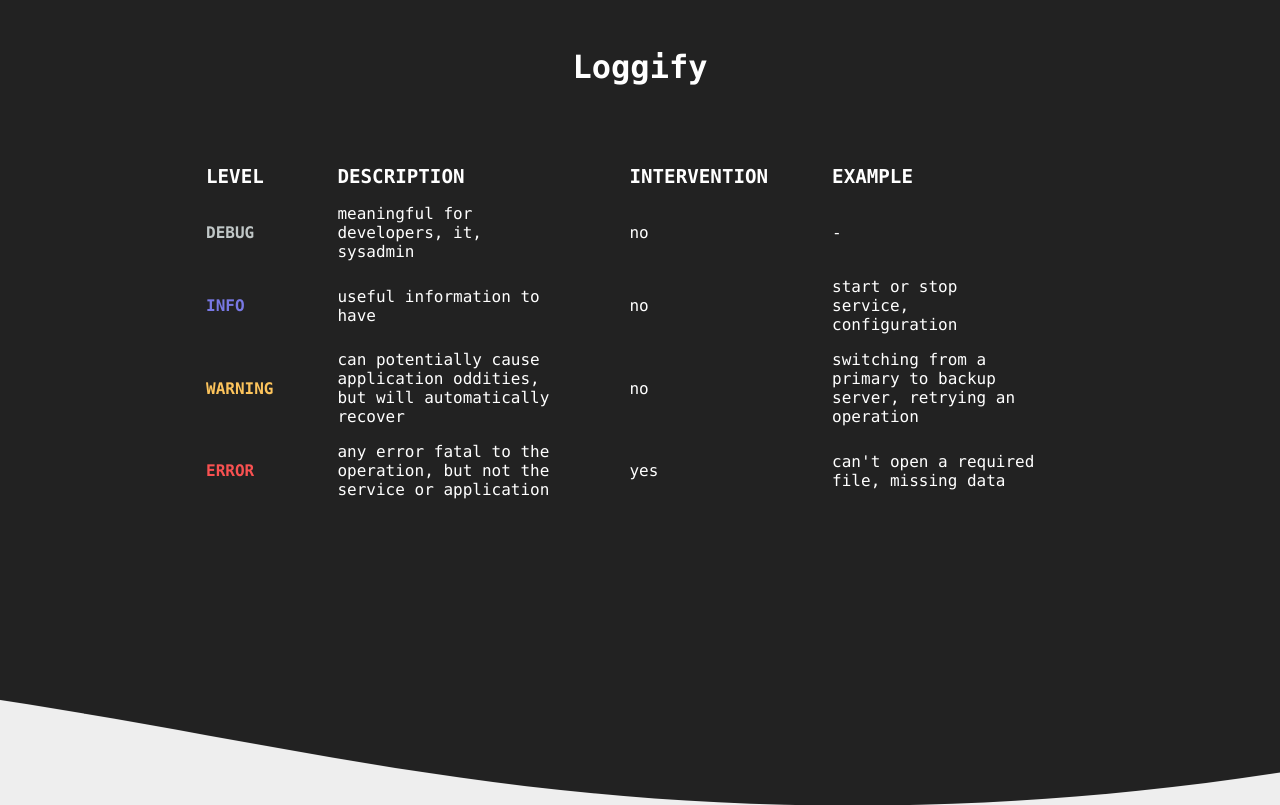
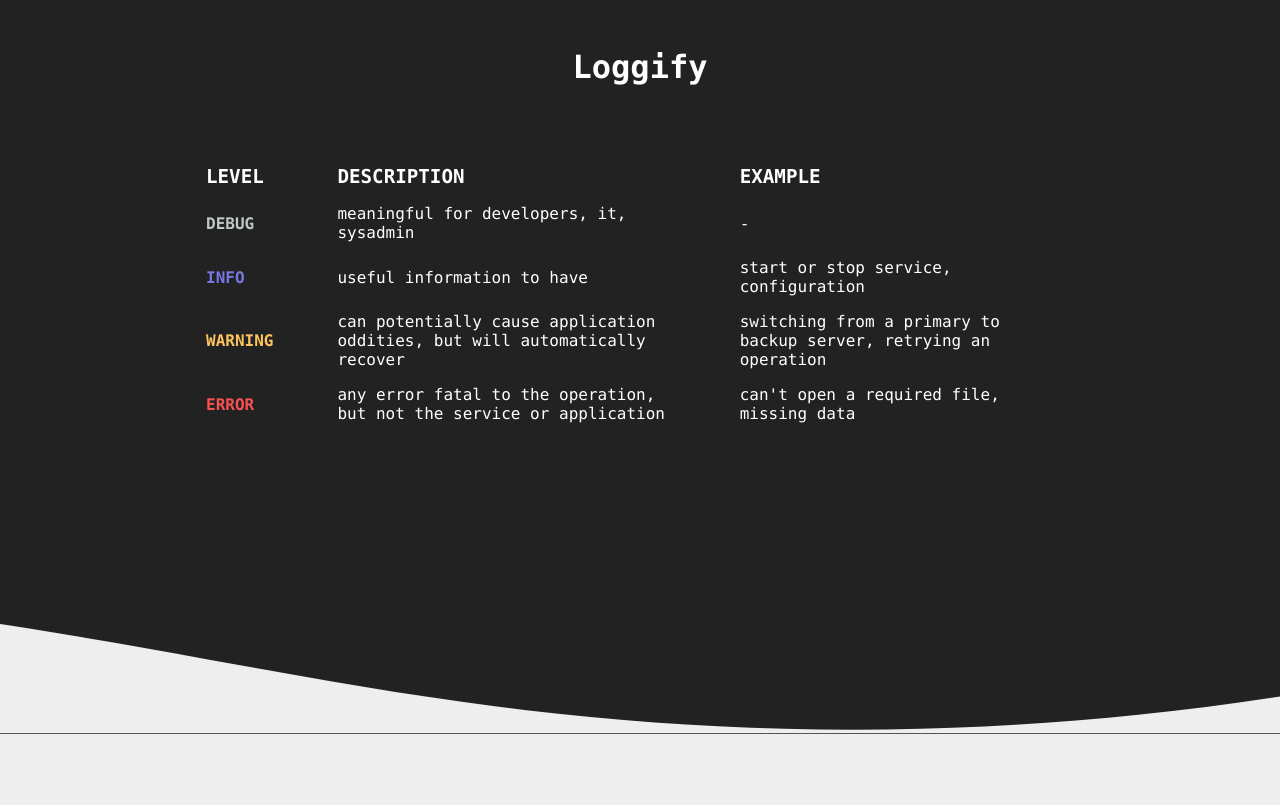
Before and after one commit to marcosschroh/loggify, a Next.js app: page / in a window 1280 px wide. Shown: the top 805 px of the page. Built offline with nearby package versions, Linux system fonts and the light colour scheme.

Commit message:
feat: removed 'Intervention' column

```diff
--- a/src/components/LogTable.js
+++ b/src/components/LogTable.js
@@ -10,7 +10,6 @@
             <tr className="font-bold">
               <th>LEVEL</th>
               <th>DESCRIPTION</th>
-              <th>INTERVENTION</th>
               <th>EXAMPLE</th>
             </tr>
           </thead>
@@ -18,13 +17,11 @@
             <tr>
               <td className="font-bold text-debug">DEBUG</td>
               <td>meaningful for developers, it, sysadmin</td>
-              <td>no</td>
               <td>-</td>
             </tr>
             <tr>
               <td className="font-bold text-info">INFO</td>
               <td>useful information to have</td>
-              <td>no</td>
               <td>start or stop service, configuration</td>
             </tr>
             <tr>
@@ -33,7 +30,6 @@
                 can potentially cause application oddities, but will
                 automatically recover
               </td>
-              <td>no</td>
               <td>
                 switching from a primary to backup server, retrying an operation
               </td>
@@ -44,7 +40,6 @@
                 any error fatal to the operation, but not the service or
                 application
               </td>
-              <td>yes</td>
               <td>can't open a required file, missing data</td>
             </tr>
           </tbody>
```
